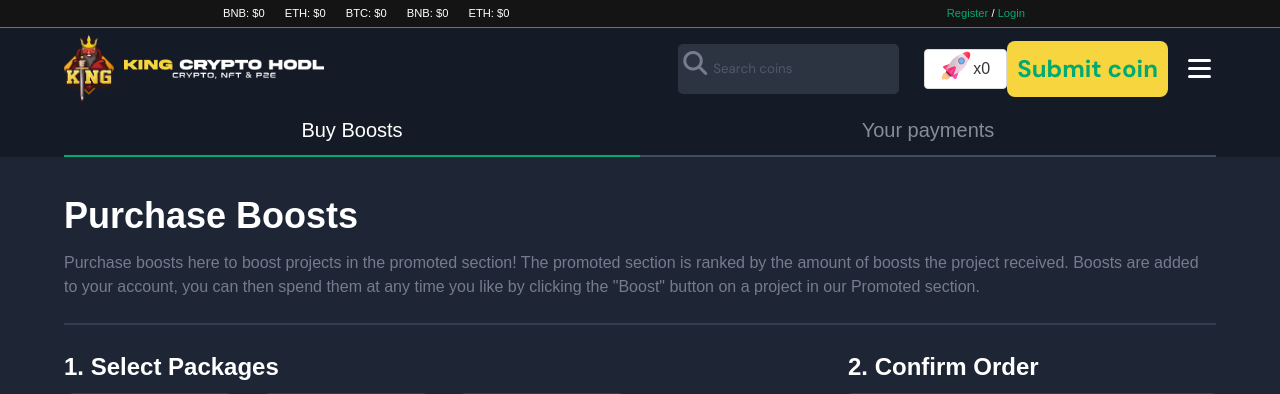
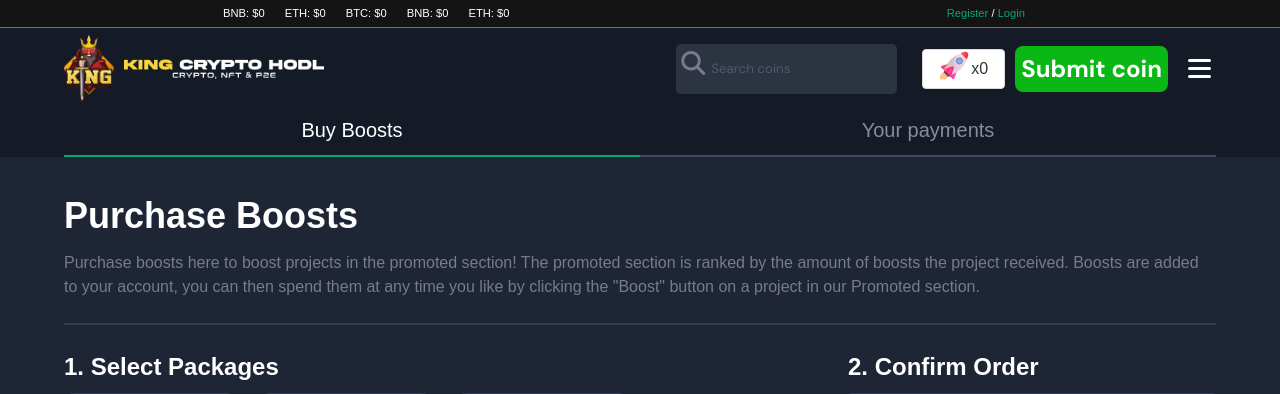
Before and after one commit to louiesumayan/kingzcrypto, a PHP site: page /boosts.php in a window 1280 px wide. Shown: the top 394 px of the page. Run offline with PHP 8.4, Linux system fonts and the light colour scheme; some libraries are stand-ins or nearby versions.

```diff
--- a/assets/css/style.css
+++ b/assets/css/style.css
@@ -411,12 +411,13 @@ footer .whyKingz h1 {
     margin-right: 25px;
   }
   .btn__submit-coin {
-    background-color: #f7d53f;
+    margin-left: 10px;
+    background-color: #09b715;
     border: 0;
     font-family: 'DM Sans', sans-serif;
     border-radius: 8px;
     font-weight: bolder;
-    padding: 10px 10px;
+    padding: 5px 6px;
     margin-right: 15px;
     cursor: pointer;
   }
--- a/inc/nav.php
+++ b/inc/nav.php
@@ -170,7 +170,7 @@
                 <a href="/boosts" class="button buy-boosts">
                     <span class="has-image"><img src="/assets/img/boost.svg" alt=""></span><span>x0</span>
                 </a>
-              <a href="/submit.php" class="btn__submit-coin">
+              <a href="/submit.php" class="btn__submit-coin" style="color: #ffffff;">
                 Submit coin
               </a>
               <div class="burger__menu">
```
